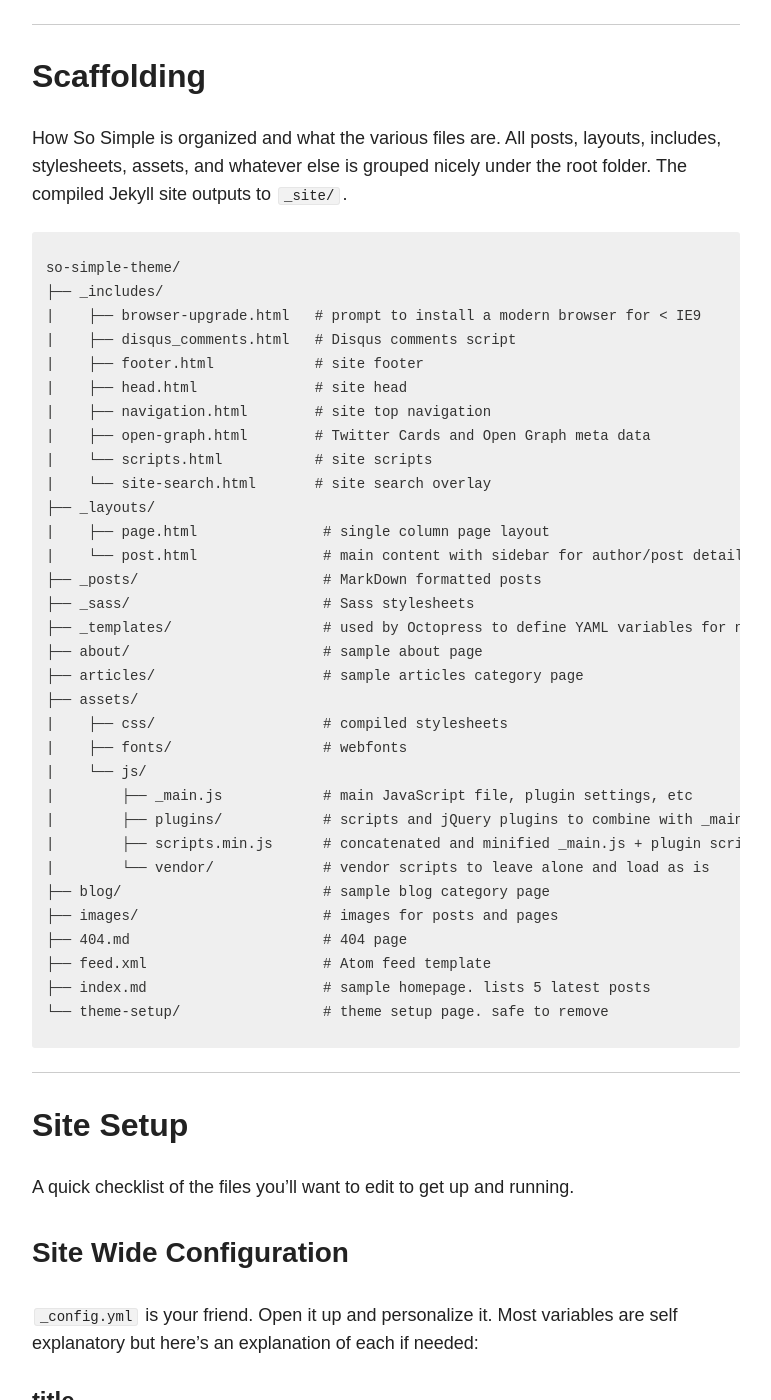
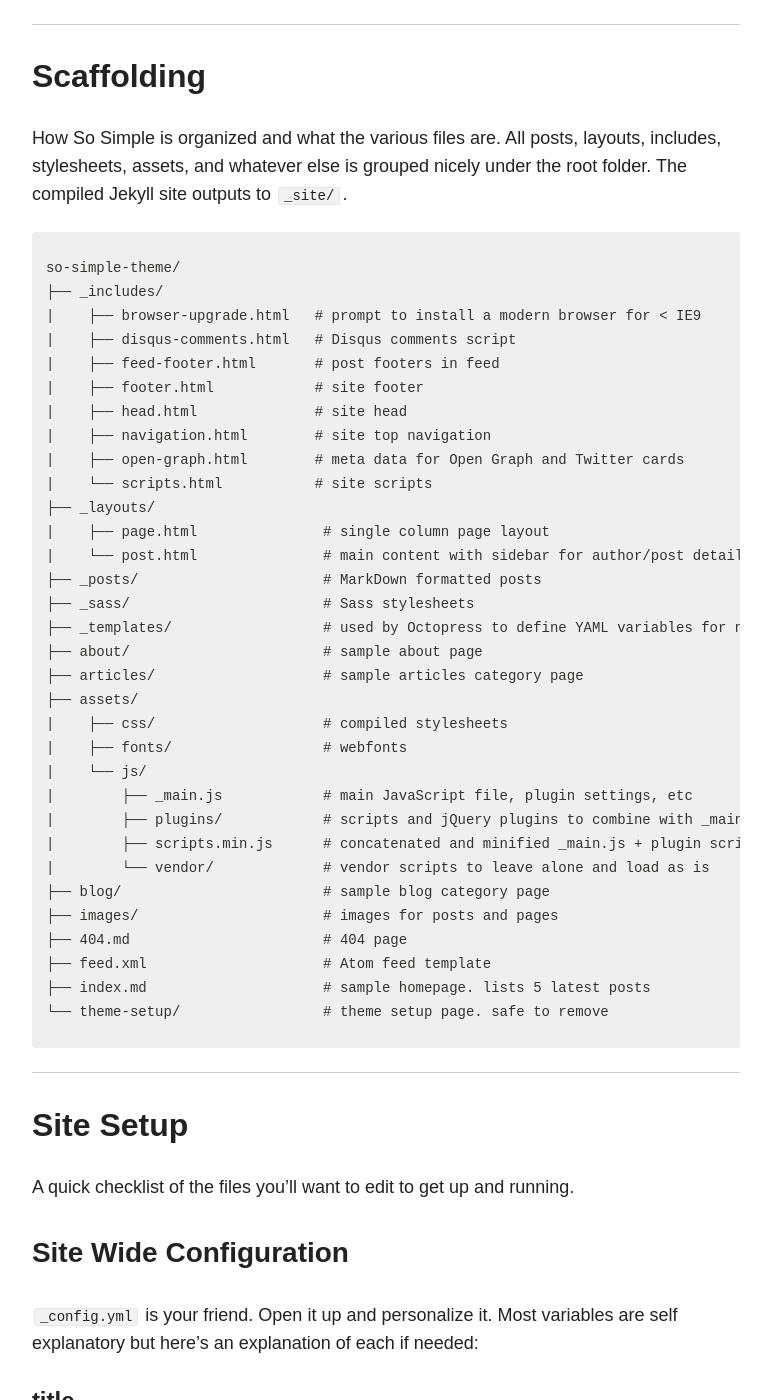
Before and after one commit to FoxerCoeee/FoxerCoeee, a Jekyll site: the page built from theme-setup/index.md, in a window 1280 px wide and 1400 px high, scrolled down 3076 px. Shown: the whole window, without its empty margins (254-1025 px from the left). Built offline with Jekyll 4.4.1, drawn with Linux system fonts in a browser that asks for light colours; nearby versions of some CDN libraries.

Commit message:
Rename disqus_comments.html to disqus-comments.html

```diff
--- a/_layouts/post.html
+++ b/_layouts/post.html
@@ -43,7 +43,7 @@
         {{ content }}
         {% if (site.owner.disqus-shortname and page.comments) or site.comments %}
           <div id="disqus_thread"></div><!-- /#disqus_thread -->
-          {% include disqus_comments.html %}
+          {% include disqus-comments.html %}
         {% endif %}
       </div><!-- /.entry-content -->
     </div><!-- /.entry-wrapper -->
--- a/theme-setup/index.md
+++ b/theme-setup/index.md
@@ -63,13 +63,13 @@ How So Simple is organized and what the various files are. All posts, layouts, i
 so-simple-theme/
 ├── _includes/
 |    ├── browser-upgrade.html   # prompt to install a modern browser for < IE9
-|    ├── disqus_comments.html   # Disqus comments script
+|    ├── disqus-comments.html   # Disqus comments script
+|    ├── feed-footer.html       # post footers in feed
 |    ├── footer.html            # site footer
 |    ├── head.html              # site head
 |    ├── navigation.html        # site top navigation
-|    ├── open-graph.html        # Twitter Cards and Open Graph meta data
+|    ├── open-graph.html        # meta data for Open Graph and Twitter cards
 |    └── scripts.html           # site scripts
-|    └── site-search.html       # site search overlay
 ├── _layouts/
 |    ├── page.html               # single column page layout
 |    └── post.html               # main content with sidebar for author/post details
```
Also changed, not shown: _includes/disqus-comments.html (renamed from _includes/disqus_comments.html).
